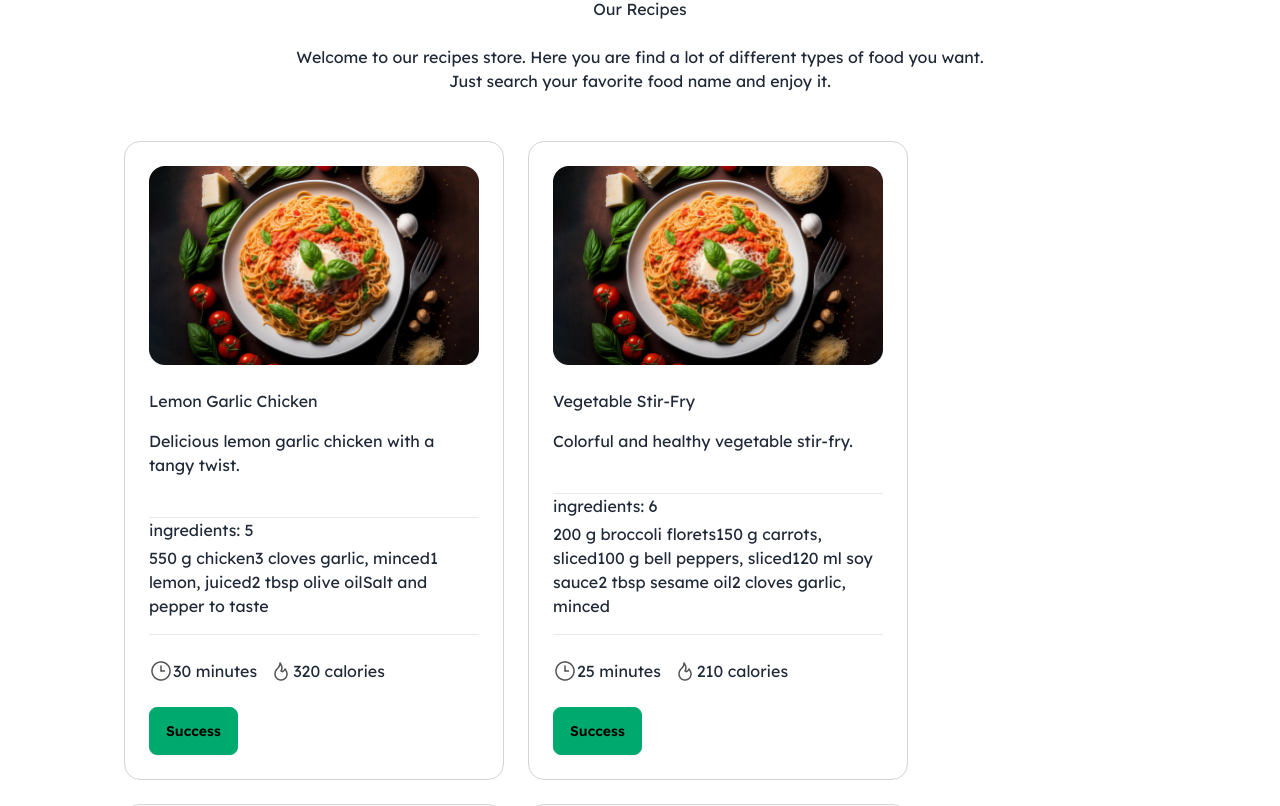
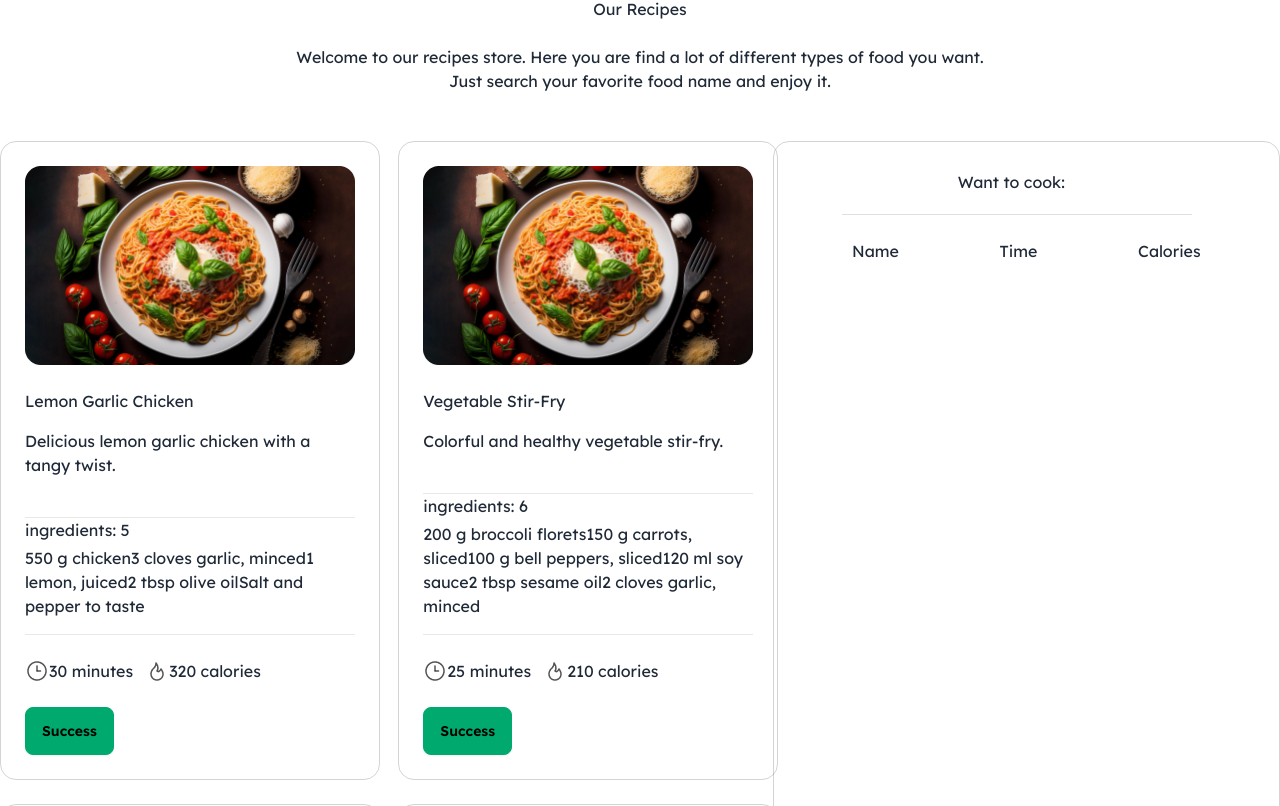
Before and after one commit to Salman7D/Chefs-Table, a React (Vite) app: page / in a window 1280 px wide. Shown: the part 1014-1820 px from the top of the page. Built offline with nearby package versions, Linux system fonts and the light colour scheme; a web font is replaced by a local one.

Commit message:
set item in cart

```diff
--- a/src/App.jsx
+++ b/src/App.jsx
@@ -9,6 +9,7 @@ import SingleFood from './assets/Components/SingleFood/SingleFood'
 function App() {
 
   const [products, setProducts] = useState([]);
+  const [cart, setCart] = useState([]);
 
   useEffect(() => {
     fetch("./chefs.json")
@@ -17,7 +18,31 @@ function App() {
       setProducts(data);
     });
   },[]);
-  // console.log(products);
+
+  const handleCart = (p) => {
+    const isExist = cart.find(item => item.recipe_id === p.recipe_id);
+    if(!isExist){
+      setCart([...cart,p]);
+    }
+    else{
+      alert("Already added");
+    }
+  };
+
+
+  const handleDelete = (id) => {
+    const newCart = cart.filter(item => item.recipe_id != id);
+    setCart(newCart);
+  }
+
+
+
+
+
+
+
+
+  // console.log(cart);
 
 
   return (
@@ -29,14 +54,36 @@ function App() {
       <div className='main-container flex justify-around'>
         <div className='cards-container grid grid-cols-2 gap-6'>
           {
-            products.map(pd => <SingleFood key={pd.recipe_id} product={pd}></SingleFood>)
+            products.map(pd => <SingleFood key={pd.recipe_id} product={pd} handleCart={handleCart}></SingleFood>)
           }
 
         </div>
 
 
 
-        <div className='cart-container'>
+        <div className='cart-container border border-solid border-[#28282833] rounded-2xl w-[514px] h-[685px] p-7'>
+          <h3 className='ml-[156px] mb-5'>Want to cook: </h3>
+          <div className='bg-[#28282826] h-[1px] w-[350px] mb-6 ml-[40px]'>
+
+          </div>
+          <div className='flex justify-around mb-4'>
+            <p>Name</p>
+            <p>Time</p>
+            <p>Calories</p>
+          </div>
+
+          <div>
+            {
+              cart.map((item, index) => (
+                <div key={item.recipe_id} className='flex justify-around'>
+                   <p>{index+1}</p>
+                   <p>{item.recipe_name}</p>
+                  <p>{item.preparing_time}</p>
+                  <p>{item.calories}</p>
+                  <button onClick={() => {handleDelete(item.recipe_id)}} className="btn btn-error">Error</button>
+                </div>
+              ))}
+          </div>
 
         </div>
       </div>
--- a/src/assets/Components/SingleFood/SingleFood.jsx
+++ b/src/assets/Components/SingleFood/SingleFood.jsx
@@ -1,7 +1,7 @@
 import PropTypes from 'prop-types';
 
-const SingleFood = ({product}) => {
-    console.log(product);
+const SingleFood = ({product, handleCart}) => {
+    // console.log(handleCart);
     return (
         <div>
 
@@ -28,7 +28,7 @@ const SingleFood = ({product}) => {
               </div>
             </div>
 
-            <button className="btn btn-success">Success</button>
+            <button onClick={() => handleCart(product)} className="btn btn-success">Success</button>
 
 
           </div>
@@ -40,7 +40,8 @@ const SingleFood = ({product}) => {
 };
 
 SingleFood.propTypes = {
-    product:PropTypes.object
+    product:PropTypes.object,
+    handleCart:PropTypes.func
 }
 
 export default SingleFood;
```
